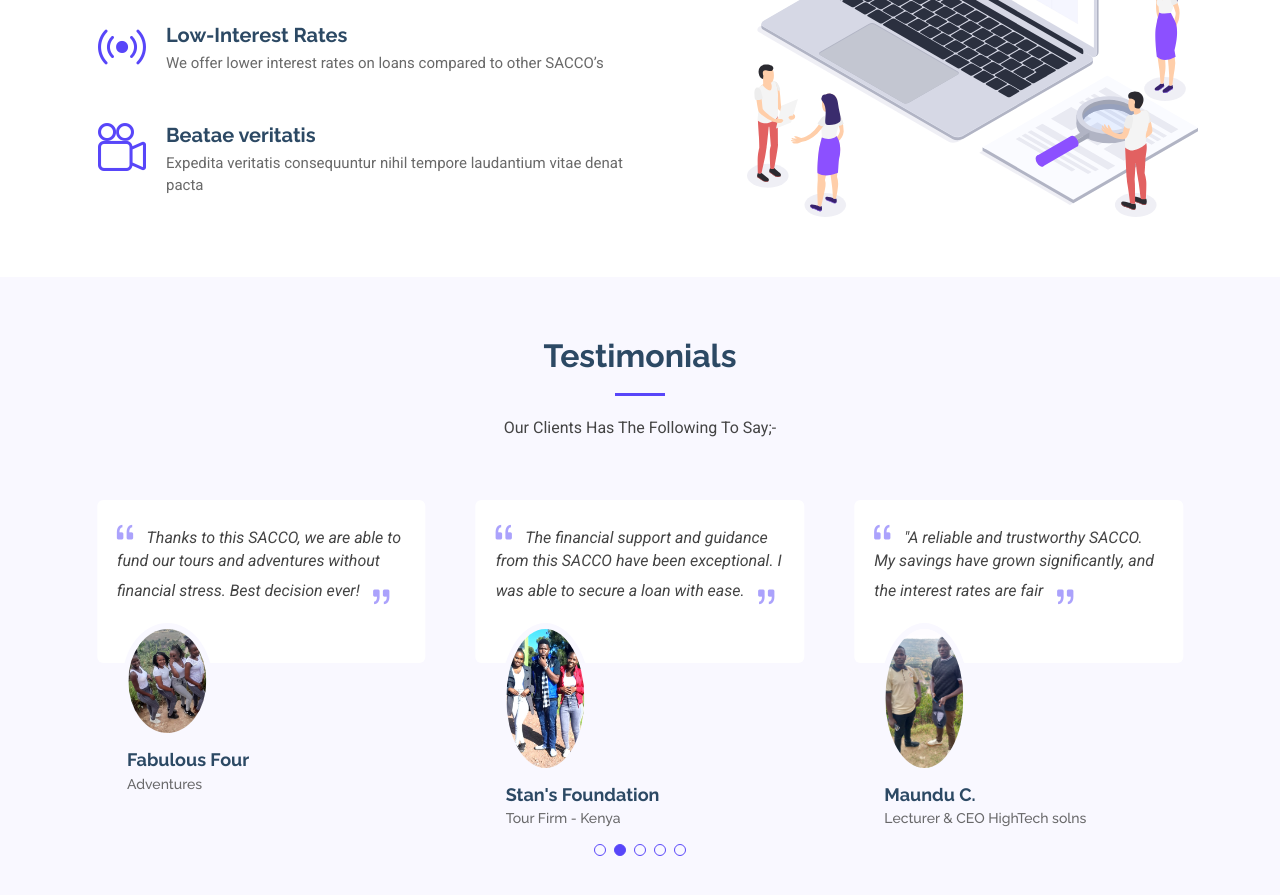
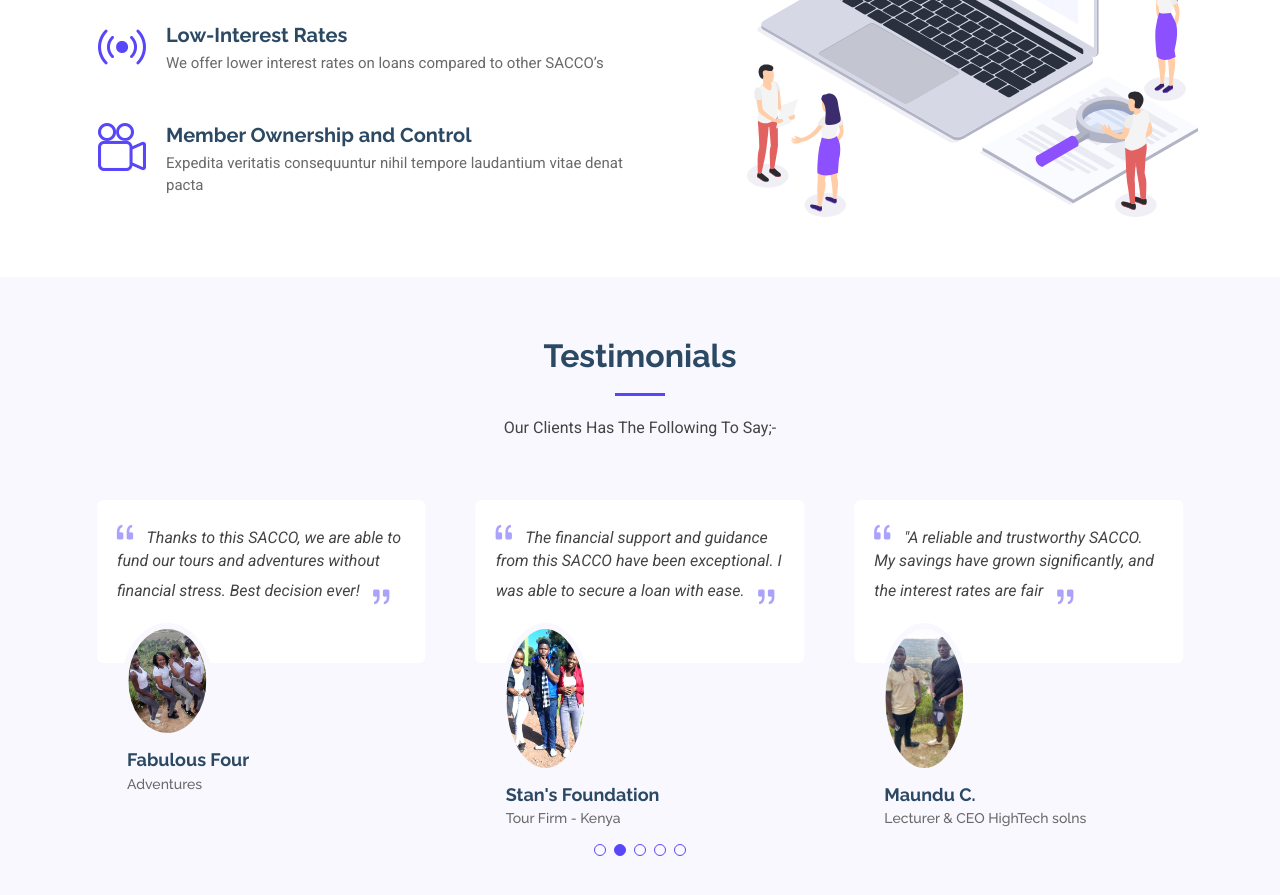
Before and after one commit to Maunducyrus/Tethya-Utetheke-Sacco-, a plain HTML site: page index.html in a window 1280 px wide. Shown: the part 2680-3575 px from the top of the page. Drawn offline with Linux system fonts and the light colour scheme; animation ran at ten frames a second; files whose address does not match are found by name.

Commit message:
features

```diff
--- a/index.html
+++ b/index.html
@@ -302,7 +302,7 @@
             <div class="features-item d-flex mt-5 ps-0 ps-lg-3" data-aos="fade-up" data-aos-delay="500">
               <i class="bi bi-camera-reels flex-shrink-0"></i>
               <div>
-                <h4>Beatae veritatis</h4>
+                <h4>Member Ownership and Control</h4>
                 <p>Expedita veritatis consequuntur nihil tempore laudantium vitae denat pacta</p>
               </div>
             </div><!-- End Features Item-->
```
